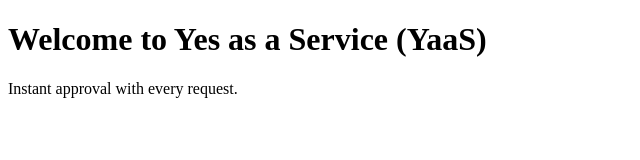
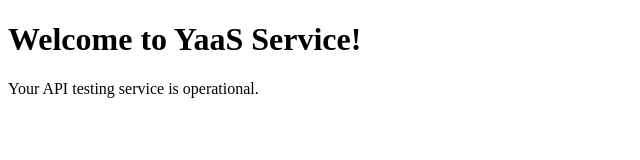
Before and after one commit to yaas-service/yaasservice.io, a website: page public/index.html in a window 1280 px wide. Shown: the whole page, without its empty margins (0-640 px from the left). Drawn offline with Linux system fonts and the light colour scheme.

Commit message:
Added index.html for root path

```diff
--- a/public/index.html
+++ b/public/index.html
@@ -1,12 +1,10 @@
 <!DOCTYPE html>
-<html lang="en">
+<html>
 <head>
-    <meta charset="UTF-8">
-    <meta name="viewport" content="width=device-width, initial-scale=1.0">
-    <title>Yes as a Service (YaaS)</title>
+  <title>YaaS Service</title>
 </head>
 <body>
-    <h1>Welcome to Yes as a Service (YaaS)</h1>
-    <p>Instant approval with every request.</p>
+  <h1>Welcome to YaaS Service!</h1>
+  <p>Your API testing service is operational.</p>
 </body>
 </html>
```
Also changed, not shown: 1 other file.
